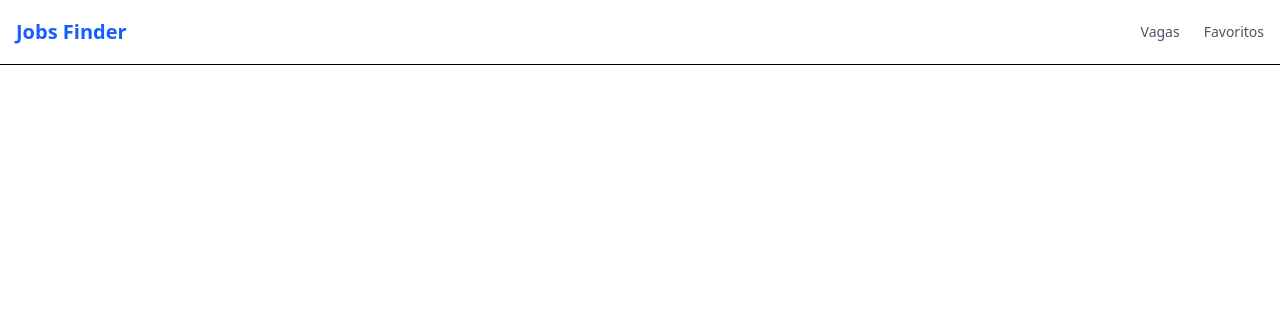
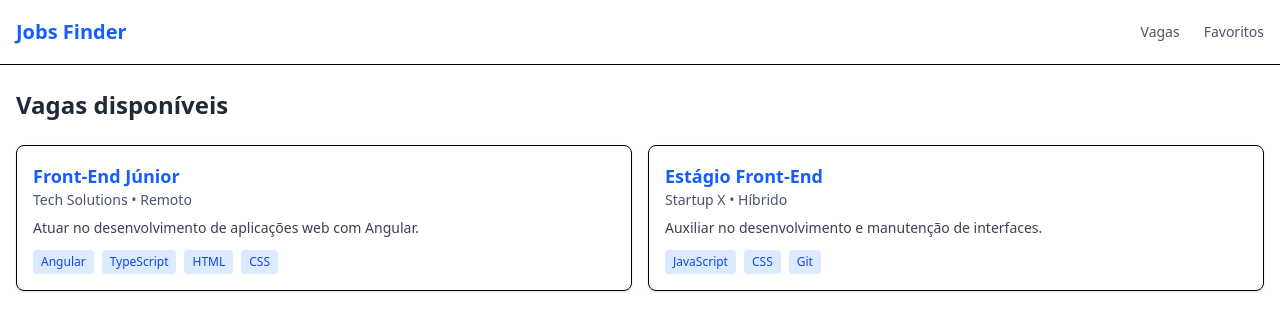
Before and after one commit to GustavoS-Melo/jobs-finder-angular, an Angular app: page / in a window 1280 px wide. Shown: the top 330 px of the page. Built offline with nearby package versions, Linux system fonts and the light colour scheme.

Commit message:
feat: add jobs list with mock data

```diff
--- a/src/app/app.html
+++ b/src/app/app.html
@@ -1,4 +1,4 @@
 <app-header />
 <main class="mx-auto max-w-7xl px-4 py-6">
-  <router-outlet />
+  <app-jobs-list />
 </main>
--- a/src/app/app.ts
+++ b/src/app/app.ts
@@ -1,13 +1,12 @@
 import { Component, signal } from '@angular/core';
 import { RouterOutlet } from '@angular/router';
 import { HeaderComponent } from './core/layout/header/header';
+import { JobsListComponent } from './features/jobs/pages/jobs-list/jobs-list';
 
 @Component({
   selector: 'app-root',
   standalone:true,
-  imports: [RouterOutlet, HeaderComponent],
+  imports: [RouterOutlet, HeaderComponent, JobsListComponent],
   templateUrl: './app.html'
 })
-export class App {
-  protected readonly title = signal('jobs-finder-angular');
-}
+export class App {}
--- /dev/null
+++ b/src/app/features/jobs/models/job.model.ts
@@ -0,0 +1,9 @@
+export interface Job {
+  id: number;
+  title: string;
+  company: string;
+  location: 'Remoto' | 'Híbrido' | 'Presencial';
+  level: 'Estágio' | 'Júnior';
+  description: string;
+  tags: string[];
+}
--- /dev/null
+++ b/src/app/features/jobs/pages/jobs-list/jobs-list.html
@@ -0,0 +1,33 @@
+<section class="space-y-6">
+  <h2 class="text-2xl font-semibold text-gray-800">
+    Vagas disponíveis
+  </h2>
+
+  <div class="grid gap-4 sm:grid-cols-2">
+    <article
+      *ngFor="let job of jobs"
+      class="rounded-lg border bg-white p-4 shadow-sm hover:shadow-md transition"
+    >
+      <h3 class="text-lg font-semibold text-blue-600">
+        {{ job.title }}
+      </h3>
+
+      <p class="text-sm text-gray-600">
+        {{ job.company }} • {{ job.location }}
+      </p>
+
+      <p class="mt-2 text-sm text-gray-700">
+        {{ job.description }}
+      </p>
+
+      <div class="mt-3 flex flex-wrap gap-2">
+        <span
+          *ngFor="let tag of job.tags"
+          class="rounded bg-blue-100 px-2 py-1 text-xs text-blue-700"
+        >
+          {{ tag }}
+        </span>
+      </div>
+    </article>
+  </div>
+</section>
--- /dev/null
+++ b/src/app/features/jobs/pages/jobs-list/jobs-list.ts
@@ -0,0 +1,18 @@
+import { Component } from '@angular/core';
+import { CommonModule } from '@angular/common';
+import { JobsService } from '../../services/jobs.service';
+import { Job } from '../../models/job.model';
+
+@Component({
+  selector: 'app-jobs-list',
+  standalone: true,
+  imports: [CommonModule],
+  templateUrl: './jobs-list.html',
+})
+export class JobsListComponent {
+  jobs: Job[];
+
+  constructor(private jobsService: JobsService) {
+    this.jobs = this.jobsService.getJobs();
+  }
+}
--- /dev/null
+++ b/src/app/features/jobs/services/jobs.service.ts
@@ -0,0 +1,32 @@
+import { Injectable } from '@angular/core';
+import { Job } from '../models/job.model';
+
+@Injectable({
+  providedIn: 'root',
+})
+export class JobsService {
+  private jobs: Job[] = [
+    {
+      id: 1,
+      title: 'Front-End Júnior',
+      company: 'Tech Solutions',
+      location: 'Remoto',
+      level: 'Júnior',
+      description: 'Atuar no desenvolvimento de aplicações web com Angular.',
+      tags: ['Angular', 'TypeScript', 'HTML', 'CSS'],
+    },
+    {
+      id: 2,
+      title: 'Estágio Front-End',
+      company: 'Startup X',
+      location: 'Híbrido',
+      level: 'Estágio',
+      description: 'Auxiliar no desenvolvimento e manutenção de interfaces.',
+      tags: ['JavaScript', 'CSS', 'Git'],
+    },
+  ];
+
+  getJobs(): Job[] {
+    return this.jobs;
+  }
+}
```
